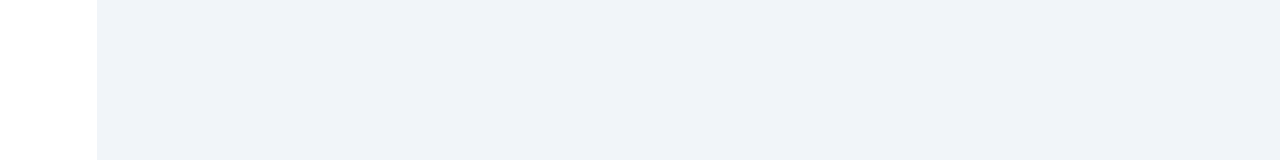
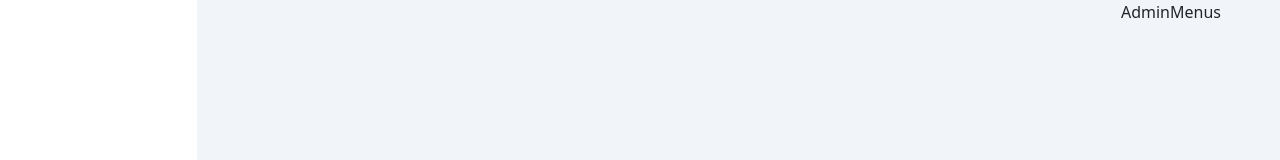
Before and after one commit to NazaninMoosazade/codeyad, a React (Vite) app: page /adminPanel/menus in a window 1280 px wide. Shown: the top 160 px of the page. Built offline with nearby package versions, Linux system fonts and the light colour scheme.

Commit message:
create AdminMenus

```diff
--- /dev/null
+++ b/src/Pages/adminPanle/AdminMenus.jsx
@@ -0,0 +1,7 @@
+import React from 'react'
+
+export default function AdminMenus() {
+  return (
+    <div>AdminMenus</div>
+  )
+}
--- a/src/routse.jsx
+++ b/src/routse.jsx
@@ -13,6 +13,7 @@ import SearchPage from "./Pages/SearchPage";
 import Panel from "./Pages/adminPanle/Panel";
 import AdminUser from "./Pages/adminPanle/adminUser";
 import AdminCourses from "./Pages/adminPanle/AdminCourses";
+import AdminMenus from "./Pages/adminPanle/AdminMenus";
 
 const routes = [
   { path: "/", element: <Index /> },
@@ -32,6 +33,7 @@ const routes = [
     children: [
       { path: "users", element: <AdminUser /> },
       { path: "courses", element: <AdminCourses /> },
+      { path: "menus", element: <AdminMenus /> },
 
 
     ],
```
